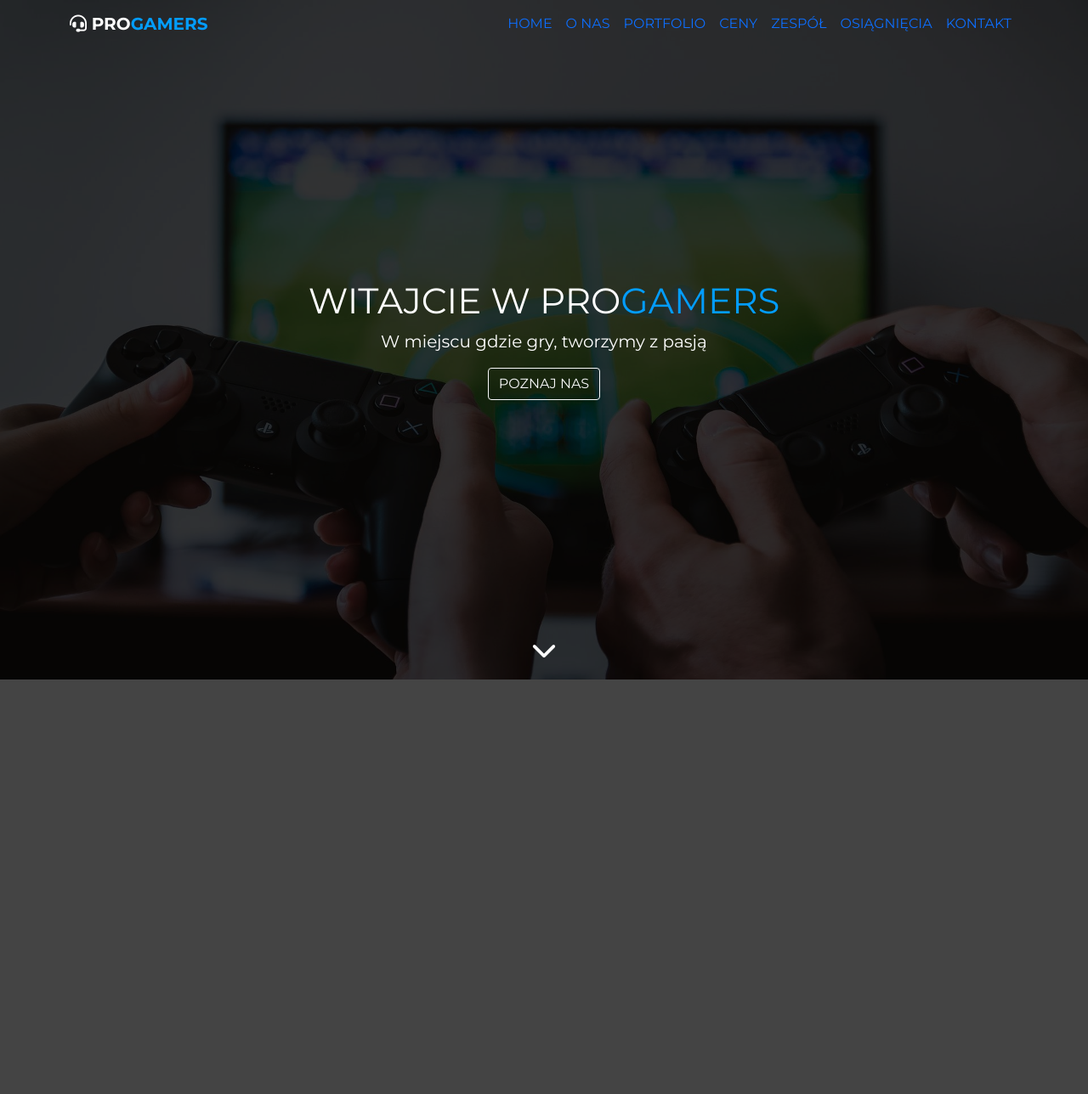
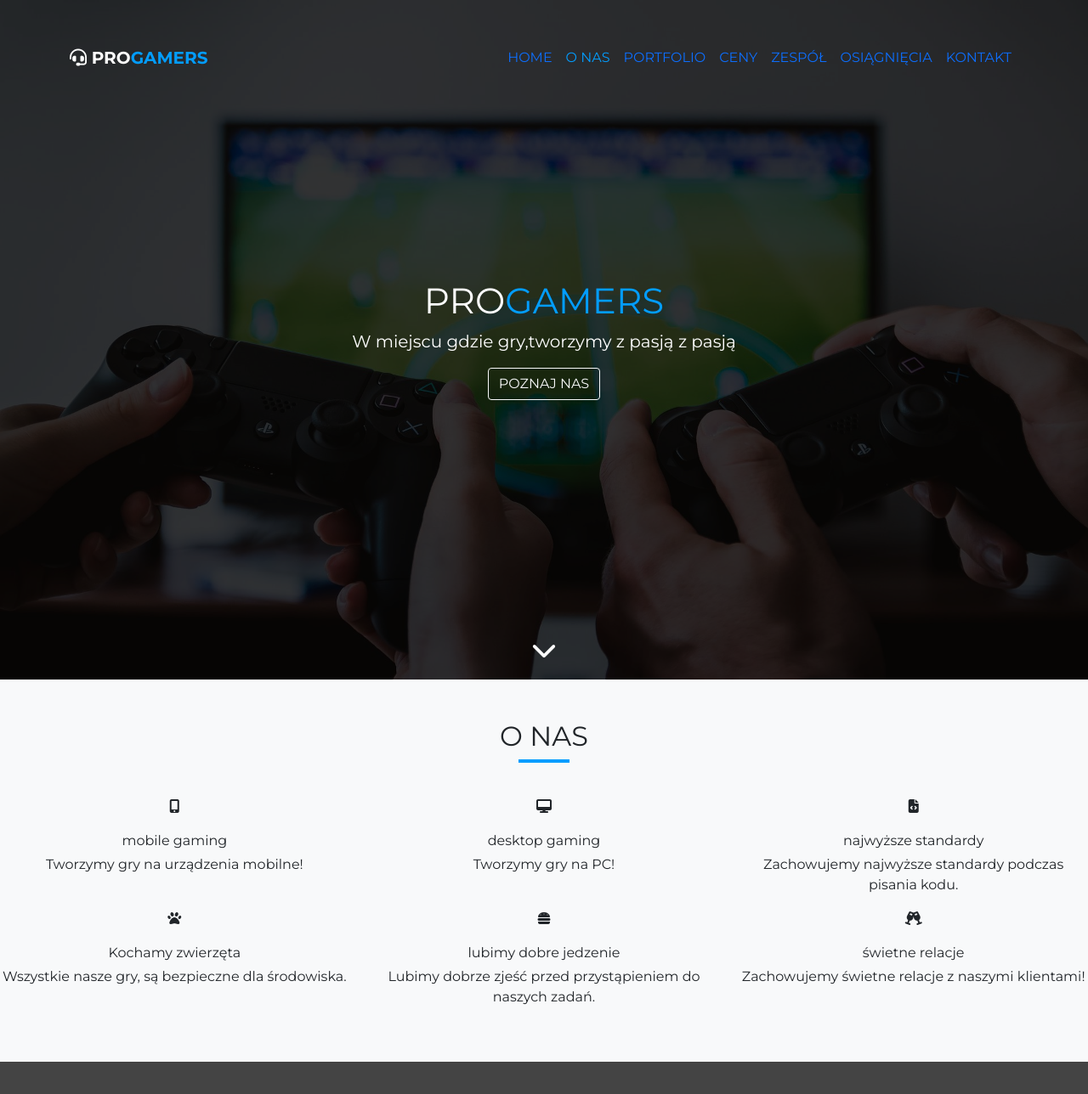
Before and after one commit to Piter920120/Page3, a plain HTML site: page index.html in a window 1280 px wide. Shown: the top 1288 px of the page at 85% size. Drawn offline with nearby package versions, Linux system fonts and the light colour scheme.

Commit message:
few changings in nav & about us section

```diff
--- a/index.html
+++ b/index.html
@@ -5,7 +5,7 @@
     <meta charset="UTF-8">
     <meta http-equiv="X-UA-Compatible" content="IE=edge">
     <meta name="viewport" content="width=device-width, initial-scale=1.0">
-    <title>ProGamers</title>
+    <title>Progamers</title>
 
     <link href="https://cdn.jsdelivr.net/npm/bootstrap@5.0.0-beta2/dist/css/bootstrap.min.css" rel="stylesheet"
         integrity="sha384-BmbxuPwQa2lc/FVzBcNJ7UAyJxM6wuqIj61tLrc4wSX0szH/Ev+nYRRuWlolflfl" crossorigin="anonymous">
@@ -19,7 +19,7 @@
 
 <body data-bs-spy="scroll" data-bs-target="#navbar">
 
-    <nav id="navbar" class="navbar navbar-expand-lg position-fixed top-0 w-100">
+    <nav id="navbar" class="navbar navbar-expand-lg position-fixed top-0 w-100 py-5">
         <div class="container">
             <a class="navbar-brand" href="#"><i class="fas fa-headset"></i> pro<span class="blue-text">gamers</span></a>
             <button class="navbar-toggler" type="button" data-bs-toggle="collapse" data-bs-target="#navbarNavAltMarkup"
@@ -44,14 +44,56 @@
 		<div class="hero-img">
 			<div class="hero-shadow"></div>
 			<div class="hero-text">
-				<h1>Witajcie w pro<span class="blue-text">gamers</span></h1>
-				<p>W miejscu gdzie gry, tworzymy z pasją</p>
+				<h1>pro<span class="blue-text">gamers</span></h1>
+				<p>W miejscu gdzie gry,tworzymy z pasją z pasją</p>
 				<a href="#aboutus" type="button" class="btn btn-outline-light">Poznaj nas</a>
 			</div>
 			<a href="#aboutus" ><i class="fa-solid fa-chevron-down"></i></a>
 
 		</div>
 	</header>
+
+    <main>
+        <section id='aboutus' class="'aboutus' bg-light py-5 >
+            <div class="container">
+                <h2>O nas</h2>
+                <div class='underline'></div>
+             <div class="row">
+                <div class="col-sm-6 col-md-4 text-center">
+                    <p><i class="fas fa-mobile-alt"></i></p>
+                    <p class="aboutus-card-title mb-1">mobile gaming</p>
+                    <p class="aboutus-card-text">Tworzymy gry na urządzenia mobilne!</p>
+                </div>
+                <div class="col-sm-6 col-md-4 text-center">
+                    <p><i class="fa-solid fa-desktop"></i></i></p>
+                    <p class="aboutus-card-title mb-1">desktop gaming</p>
+                    <p class="aboutus-card-text">Tworzymy gry na PC!</p>
+                </div>
+                <div class="col-sm-6 col-md-4 text-center">
+                    <p><i class="fa-solid fa-file-code"></i></p>
+                    <p class="aboutus-card-title mb-1">najwyższe standardy</p>
+                    <p class="aboutus-card-text">Zachowujemy najwyższe standardy podczas pisania kodu.</p>
+                </div>
+                <div class="col-sm-6 col-md-4 text-center">
+                    <p><i class="fa-solid fa-paw"></i></p>
+                    <p class="aboutus-card-title mb-1">Kochamy zwierzęta</p>
+                    <p class="aboutus-card-text">Wszystkie nasze gry, są bezpieczne dla środowiska.</p>
+                </div>
+                <div class="col-sm-6 col-md-4 text-center">
+                    <p><i class="fa-solid fa-burger"></i></p>
+                    <p class="aboutus-card-title mb-1">lubimy dobre jedzenie</p>
+                    <p class="aboutus-card-text">Lubimy dobrze zjeść przed przystąpieniem do naszych zadań.</p>
+                </div>
+                <div class="col-sm-6 col-md-4 text-center">
+                    <p><i class="fa-solid fa-champagne-glasses"></i></p>
+                    <p class="aboutus-card-title mb-1">świetne relacje</p>
+                    <p class="aboutus-card-text">Zachowujemy świetne relacje z naszymi klientami!</p>
+                </div>
+             </div>
+            </div>
+
+        </section>
+    </main>
 
 	<div style="height:100vh"></div>
 
@@ -61,6 +103,7 @@
     <script src="https://cdn.jsdelivr.net/npm/bootstrap@5.0.0-beta2/dist/js/bootstrap.bundle.min.js"
         integrity="sha384-b5kHyXgcpbZJO/tY9Ul7kGkf1S0CWuKcCD38l8YkeH8z8QjE0GmW1gYU5S9FOnJ0" crossorigin="anonymous">
     </script>
+    <script src="/js/script.js"></script>
 </body>
 
 </html>
--- /dev/null
+++ b/js/script.js
@@ -0,0 +1,13 @@
+document.addEventListener('DOMContentLoaded', function () {
+	const nav = document.querySelector('.navbar');
+
+	function addShadow() {
+		if (window.scrollY >= 300) {
+			nav.classList.add('shadow-bg');
+		} else {
+			nav.classList.remove('shadow-bg');
+		}
+	}
+
+	window.addEventListener('scroll', addShadow);
+});
--- a/sass/_colors.scss
+++ b/sass/_colors.scss
@@ -1,2 +1,2 @@
-$blue-color: #039dff;
+$main-color: #039dff;
 $white: #fff;
--- a/sass/main.scss
+++ b/sass/main.scss
@@ -13,13 +13,28 @@ body {
 	font-family: 'Montserrat', sans-serif;
 	background-color: #444;
 }
+h2 {
+    text-align: center;
+    text-transform: uppercase;
+}
+.underline {
+    margin: 0 auto;
+    width: 60px;
+    height: 4px;
+    background-color: $main-color;
+}
 
 .blue-text {
-    color: $blue-color;
+	color: $main-color;
+}
+
+.shadow-bg {
+	background-color: rgba(0, 0, 0, 0.8);
 }
 
 nav {
     text-transform: uppercase;
+    transition: background-color .6s;
 	z-index: 1;
 
 	a,
@@ -28,7 +43,7 @@ nav {
 	}
 
 	a:hover {
-        color: $blue-color;
+		color: $main-color;
 	}
 
 	.fa-bars {
@@ -40,7 +55,7 @@ nav {
 	}
 
 	.active {
-        color: $blue-color;
+		color: $main-color;
 	}
 }
 
@@ -48,7 +63,7 @@ header {
 	color: $white;
 
 	h1 {
-        font-size: 30px;
+		font-size: 20px;
 		text-transform: uppercase;
 	}
 
@@ -70,7 +85,7 @@ header {
 		position: absolute;
 		width: 100%;
 		height: 100%;
-        background-color: rgba(0, 0, 0, .8);
+		background-color: rgba(0, 0, 0, 0.8);
 		z-index: -10;
 	}
 
@@ -97,12 +112,22 @@ header {
 		font-size: 30px;
 		color: $white;
 	}
-
+}
+.aboutus {
+    i {
+        margin-top:20px;
+        font-size:30px;
+    }
+    .aboutus-card-title{
+        font-size:18px;
+        text-transform: uppercase;
+    }
+    .aboutus-card-text{
+        font-size: 14px;
+    }
 }
 
-
-
-@media(min-width: 375px) {
+@media (min-width: 375px) {
 	header {
 		h1 {
 			font-size: 36px;
@@ -114,7 +139,7 @@ header {
 	}
 }
 
-@media(min-width: 768px) {
+@media (min-width: 768px) {
 	header {
 		h1 {
 			font-size: 42px;
@@ -126,7 +151,7 @@ header {
 	}
 }
 
-@media(min-width: 1200px) {
+@media (min-width: 1200px) {
 	header {
 		.hero-img {
 			background-image: url('../img/gaming-2259191_1920.jpg');
```
Also changed, not shown: css/main.css, 1 other file. Lines whose indentation alone changed are shown as unchanged.
